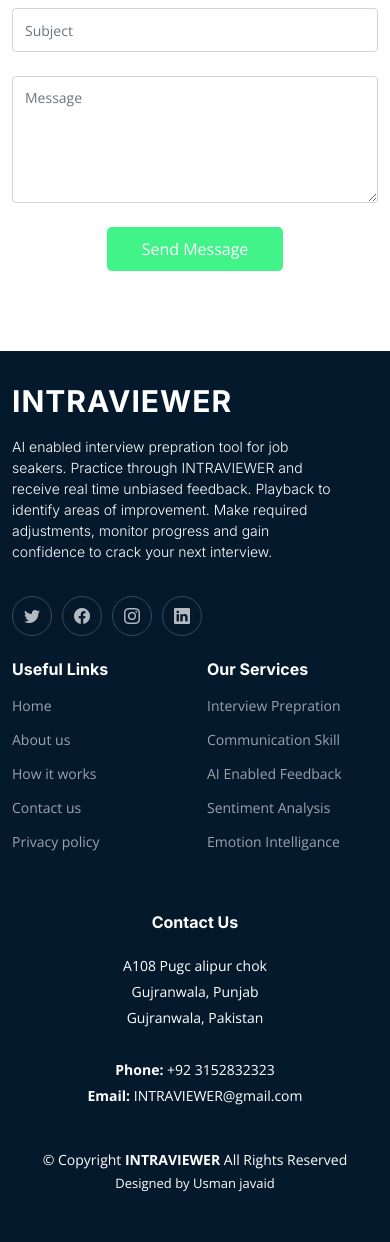
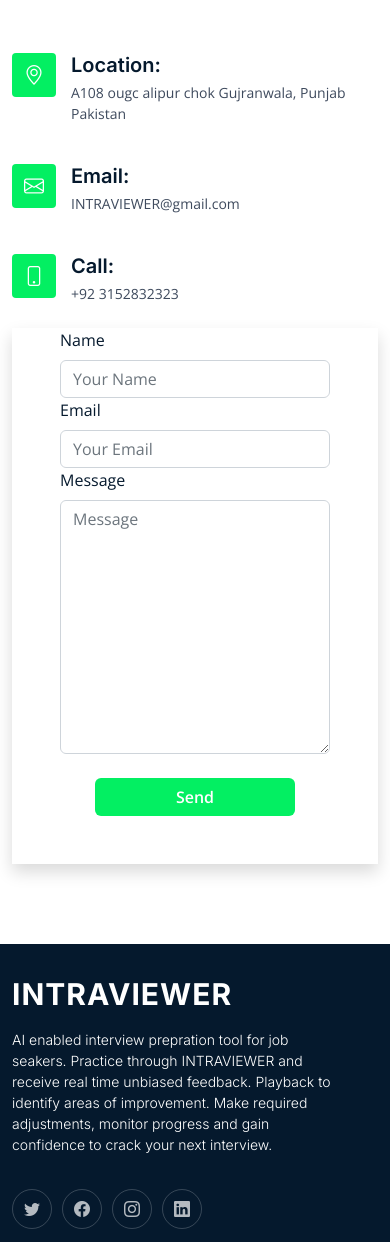
Before and after one commit to usmanjavaid227/INTRAVIEWER, a Django app: page /contact/ in a window 390 px wide. Shown: the part 954-2196 px from the top of the page. Before the commit the page ends 2146 px from the top, so only its background shows below. Run offline with Django 4.2, Linux system fonts and the light colour scheme; some libraries are stand-ins or nearby versions.

Commit message:
update contact form

```diff
--- /dev/null
+++ b/core/forms.py
@@ -0,0 +1,6 @@
+from django import forms
+
+class ContactForm(forms.Form, ):
+    name = forms.CharField(max_length=50, widget=forms.TextInput(attrs={'class': 'form-control', 'placeholder': 'Your Name'}))
+    email = forms.EmailField(max_length=50, widget=forms.EmailInput(attrs={'class': 'form-control', 'placeholder': 'Your Email'}))
+    message = forms.CharField(widget=forms.Textarea(attrs={'class': 'form-control', 'placeholder': 'Message'}))
--- a/core/templates/core/contact.html
+++ b/core/templates/core/contact.html
@@ -3,12 +3,13 @@
 {% block title %}Contact{% endblock title %}
 
 <main id="main">
-
-
   {% block Breadcrumbs %}
   <!-- ======= Breadcrumbs ======= -->
   <div class="breadcrumbs">
-    <div class="page-header d-flex align-items-center" style="background-image: url('VisitorAssets/img/page-header.jpg');">
+    <div
+      class="page-header d-flex align-items-center"
+      style="background-image: url('VisitorAssets/img/page-header.jpg')"
+    >
       <div class="container position-relative">
         <div class="row d-flex justify-content-center">
           <div class="col-lg-6 text-center">
@@ -26,31 +27,35 @@
         </ol>
       </div>
     </nav>
-  </div><!-- End Breadcrumbs -->
+  </div>
+  <!-- End Breadcrumbs -->
 
-{% endblock Breadcrumbs %}
-
-{% block Contact %}
+  {% endblock Breadcrumbs %} {% block Contact %}
   <!-- ======= Contact Section ======= -->
   <section id="contact" class="contact">
     <div class="container" data-aos="fade-up">
-
-        <!-- <div>
-          <iframe style="border:0; width: 100%; height: 340px;" src="https://www.google.com/maps/embed?pb=!1m14!1m8!1m3!1d12097.433213460943!2d-74.0062269!3d40.7101282!3m2!1i1024!2i768!4f13.1!3m3!1m2!1s0x0%3A0xb89d1fe6bc499443!2sDowntown+Conference+Center!5e0!3m2!1smk!2sbg!4v1539943755621" frameborder="0" allowfullscreen></iframe>
-        </div> -->
+      <div>
+        <iframe
+          src="https://www.google.com/maps/embed?pb=!1m18!1m12!1m3!1d3376.5150369539515!2d74.15040847469265!3d32.19034987391436!2m3!1f0!2f0!3f0!3m2!1i1024!2i768!4f13.1!3m3!1m2!1s0x391f2916d2863087%3A0x5f782204afdc2622!2sUniversity%20Of%20The%20Punjab%20-%20Gujranwala%20Campus!5e0!3m2!1sen!2s!4v1683431268385!5m2!1sen!2s"
+          width="97%%"
+          height="450"
+          style="border: 0"
+          allowfullscreen=""
+          loading="lazy"
+          referrerpolicy="no-referrer-when-downgrade"
+        ></iframe>
+      </div>
 
       <div class="row gy-4 mt-4">
-
         <div class="col-lg-4">
-
           <div class="info-item d-flex">
             <i class="bi bi-geo-alt flex-shrink-0"></i>
             <div>
               <h4>Location:</h4>
-                <p>A108 ougc alipur chok
-                  Gujranwala, Punjab Pakistan</p>
+              <p>A108 ougc alipur chok Gujranwala, Punjab Pakistan</p>
             </div>
-            </div><!-- End Info Item -->
+          </div>
+          <!-- End Info Item -->
 
           <div class="info-item d-flex">
             <i class="bi bi-envelope flex-shrink-0"></i>
@@ -58,7 +63,8 @@
               <h4>Email:</h4>
               <p>INTRAVIEWER@gmail.com</p>
             </div>
-            </div><!-- End Info Item -->
+          </div>
+          <!-- End Info Item -->
 
           <div class="info-item d-flex">
             <i class="bi bi-phone flex-shrink-0"></i>
@@ -66,39 +72,41 @@
               <h4>Call:</h4>
               <p>+92 3152832323</p>
             </div>
-            </div><!-- End Info Item -->
+          </div>
+          <!-- End Info Item -->
+        </div>
+        <div class="col-lg-8">
+          <form method="post" novalidate class='shadow px-5 pb-5' action="">
+            {% csrf_token %}
+              {% if messages %}
+                {% for message in messages %}
+                  <div class="alert alert-success">{{ message }}</div>
+                {% endfor %}
+             {% endif %}
+            {% for field in form %}
+            <div class="form-group">
+              <label class="form-label" for="{{ field.id_for_label }}">{{ field.label }}</label>
+              {{ field }}
+              {% if field.help_text %}
+              <small class="form-text text-muted">{{ field.help_text }}</small>
+              {% endif %}
+              {% for error in field.errors %}
+              <div class="invalid-feedback">{{ error }}</div>
+              {% endfor %}
+            </div>
+            {% endfor %}
+
+            <div class="text-center">
+              <input type="submit" class="btn mt-4" style="width: 200px; background-color: #03ef62; color:#fff; font-weight:600" value="Send">
+            </div>
+          </form>
 
         </div>
-
-          <div class="col-lg-8">
-            <form action="forms/contact.php" method="post" role="form" class="php-email-form">
-              <div class="row">
-                <div class="col-md-6 form-group">
-                  <input type="text" name="name" class="form-control" id="name" placeholder="Your Name" required>
-                </div>
-                <div class="col-md-6 form-group mt-3 mt-md-0">
-                  <input type="email" class="form-control" name="email" id="email" placeholder="Your Email" required>
+        <!-- End Contact Form -->
       </div>
     </div>
-              <div class="form-group mt-3">
-                <input type="text" class="form-control" name="subject" id="subject" placeholder="Subject" required>
-              </div>
-              <div class="form-group mt-3">
-                <textarea class="form-control" name="message" rows="5" placeholder="Message" required></textarea>
-              </div>
-              <div class="my-3">
-                <div class="loading">Loading</div>
-                <div class="error-message"></div>
-                <div class="sent-message">Your message has been sent. Thank you!</div>
-              </div>
-              <div class="text-center"><button type="submit">Send Message</button></div>
-            </form>
-          </div><!-- End Contact Form -->
-
-        </div>
-
-      </div>
-    </section><!-- End Contact Section -->
+  </section>
+  <!-- End Contact Section -->
   {% endblock Contact %}
-
-  </main><!-- End #main -->
+</main>
+<!-- End #main -->
--- a/core/views.py
+++ b/core/views.py
@@ -3,6 +3,10 @@
 from .models import Card, Faq, Team, Testimonial
 from django.contrib.auth.models import User
 from django.shortcuts import redirect
+from django.http import HttpResponseRedirect
+from django.core.mail import send_mail
+from .forms import ContactForm
+from django.contrib import messages
 
 
 class IndexView(View):
@@ -24,7 +28,26 @@
 
 class ContactView(View):
     def get(self, request):
-        return render(request, 'core/contact.html')
+        form = ContactForm()
+        return render(request, 'core/contact.html', {'form': form})
+
+    def post(self, request):
+        form = ContactForm(request.POST)
+        if form.is_valid():
+            name = form.cleaned_data['name']
+            email = form.cleaned_data['email']
+            message = form.cleaned_data['message']
+            send_mail(
+                f'New contact form submission from {name}',
+                f'{message}\n\nFrom: {name} ({email})',
+                f'{email}', # replace with your email address
+                ['usmanjavaid227@gmail.com'], # replace with the recipient email address(es)
+                fail_silently=False,
+            )
+            message = messages.success(request, 'Your message has been sent!')
+            return HttpResponseRedirect('/contact/', {'message': message})
+        else:
+            return render(request, 'core/contact.html', {'form': form})
 
 
 class FeedbackView(View):
--- a/mainapp/settings.py
+++ b/mainapp/settings.py
@@ -138,3 +138,6 @@
 # https://docs.djangoproject.com/en/4.2/ref/settings/#default-auto-field
 
 DEFAULT_AUTO_FIELD = 'django.db.models.BigAutoField'
+
+# add for sending email
+EMAIL_BACKEND = 'django.core.mail.backends.console.EmailBackend'
```
Also changed, not shown: db.sqlite3. Lines whose indentation alone changed are shown as unchanged.
